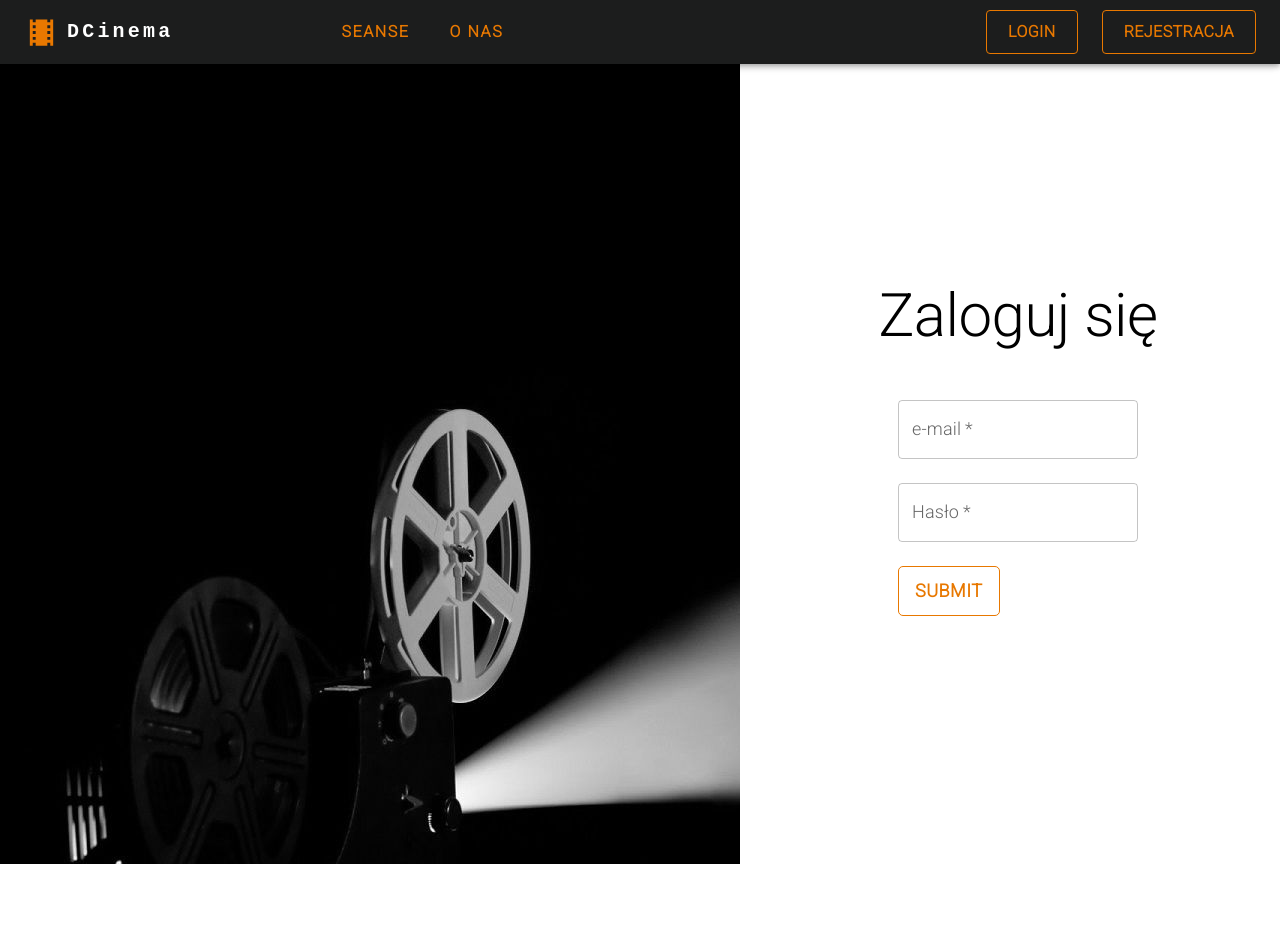
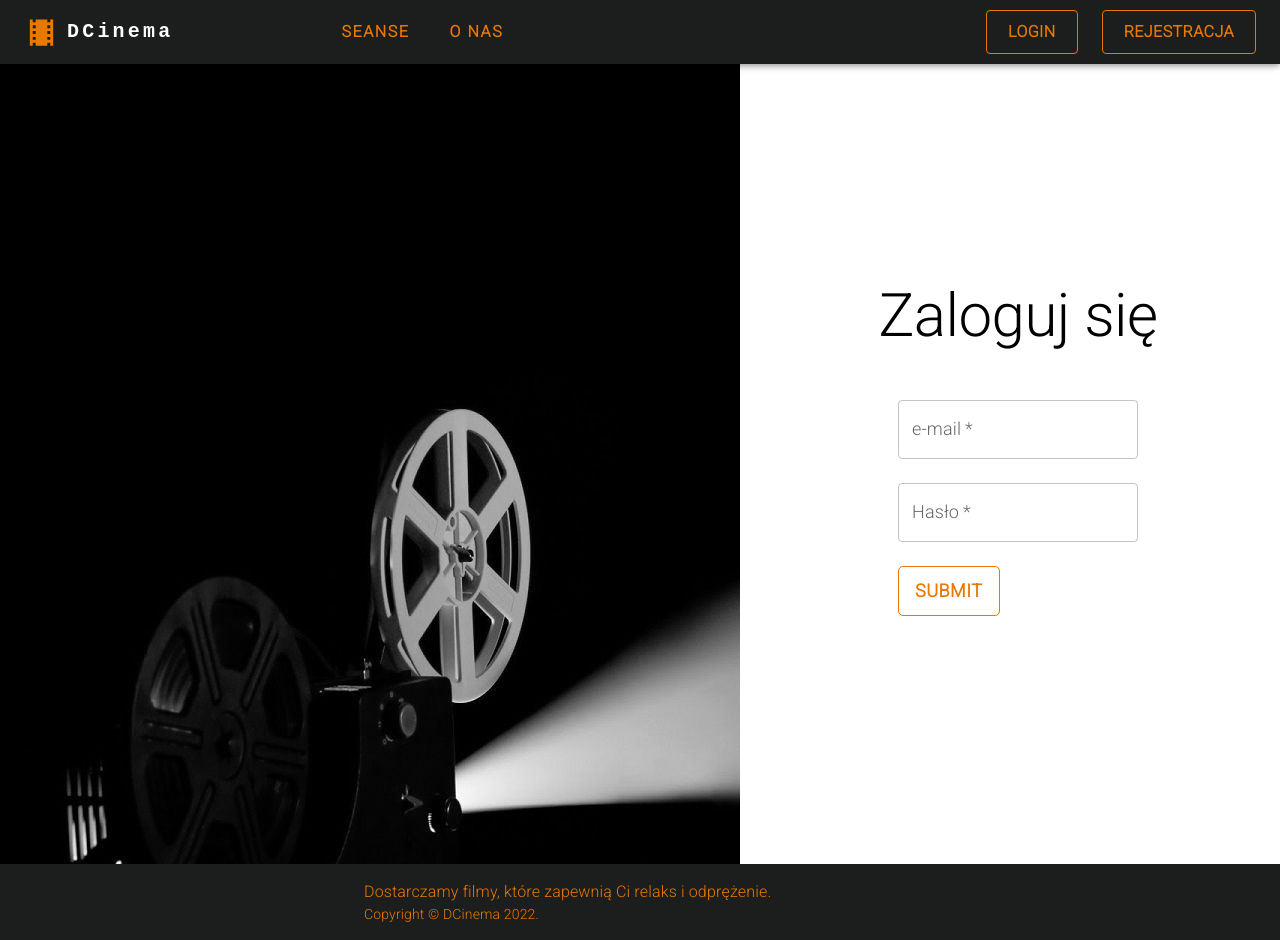
Before and after one commit to damianjasinski/bnabd_front, a React (Create React App) app: page /login in a window 1280 px wide. Before the commit the page ends 864 px from the top, so only its background shows below. Built offline with nearby package versions, Linux system fonts and the light colour scheme.

Commit message:
add footers

```diff
--- a/src/Guest/Footer.js
+++ b/src/Guest/Footer.js
@@ -1,8 +1,57 @@
 import React from 'react'
+import { BottomNavigation } from '@mui/material';
+import CssBaseline from '@mui/material/CssBaseline';
+import { ThemeProvider, createTheme } from "@mui/material/styles";
+import Typography from '@mui/material/Typography';
+import Container from '@mui/material/Container';
+import Link from '@mui/material/Link';
+import Navbar from "./Navbar";
+import Box from '@mui/material/Box';
+
+const theme = createTheme({
+  palette: {
+    type: "darkTheme",
+  },
+});
+
+function Copyright() {
+  return (
+    <Typography variant="body2" color="#e87800">
+      {'Copyright © '}
+        DCinema
+      {' '}
+      {new Date().getFullYear()}
+      {'.'}
+    </Typography>
+  );
+}
 
 const Footer = () => {
   return (
-    <div>Footer</div>
+      <Box
+        component="footer"
+        sx={{
+          py: 2,
+          px: 2,
+          mt: 'auto',
+          backgroundColor: "#1C1D1D",
+          color: "#e87800",
+        }}
+      >
+        <Box>
+        <Container maxWidth="sm">
+          <Typography variant="body1">
+            Dostarczamy filmy, które zapewnią Ci relaks i odprężenie.
+          </Typography>
+          <Copyright />
+        </Container>
+
+        </Box>
+
+
+      </Box>
+
+
   )
 }
 
--- a/src/Guest/Login.js
+++ b/src/Guest/Login.js
@@ -12,6 +12,7 @@ import Navbar from "./Navbar";
 import logo from "../Resource/cinema-09.jpg";
 import { Navigate } from "react-router-dom"
 import FormHelperText from '@mui/material/FormHelperText';
+import Footer from "./Footer";
 
 const axios = require("axios").default;
 
@@ -194,7 +195,7 @@ export default function Login() {
           </Grid>
         </Box>
       </Paper>
-
+      <Footer></Footer>
     </ThemeProvider>
   );
 }
--- a/src/Guest/Register.js
+++ b/src/Guest/Register.js
@@ -10,6 +10,7 @@ import { ThemeProvider, createTheme } from "@mui/material/styles";
 import Navbar from "./Navbar";
 import logo from "../Resource/cinema-09.jpg";
 import { Navigate } from "react-router-dom";
+import Footer from "./Footer";
 const axios = require("axios").default;
 
 const theme = createTheme({
@@ -267,6 +268,7 @@ export default function Register() {
           </Grid>
         </Box>
       </Paper>
+      <Footer></Footer>
     </ThemeProvider>
   );
 }
--- a/src/Guest/Seances.js
+++ b/src/Guest/Seances.js
@@ -9,6 +9,7 @@ import Button from "@mui/material/Button";
 import Paper from "@mui/material/Paper";
 import "react-responsive-carousel/lib/styles/carousel.min.css"; // requires a loader
 import { Carousel } from "react-responsive-carousel";
+import Footer from "./Footer";
 
 const axios = require("axios").default;
 
@@ -79,7 +80,9 @@ const Seances = () => {
           })}
         </Carousel>
       </Box>
+      <Footer></Footer>
     </Paper>
+
   );
 };
 
--- a/src/User/PaymentCards.js
+++ b/src/User/PaymentCards.js
@@ -7,6 +7,8 @@ import DeleteIcon from "@mui/icons-material/Delete";
 import SendIcon from "@mui/icons-material/Send";
 import Typography from "@mui/material/Typography";
 import { Container, Paper, Stack, TextField } from "@mui/material";
+import Footer from "../Guest/Footer";
+
 const axios = require("axios").default;
 
 const backgroundStyle = {
@@ -181,6 +183,7 @@ const PaymentCards = () => {
           </Container>
         </Box>
       </Box>
+      <Footer></Footer>
     </Paper>
   );
 };
--- a/src/User/ReserveCardItem.js
+++ b/src/User/ReserveCardItem.js
@@ -8,6 +8,7 @@ import Box from "@mui/material/Box";
 import Button from "@mui/material/Button";
 import Typography from "@mui/material/Typography";
 import { Link } from "react-router-dom";
+import Footer from "../Guest/Footer";
 
 const CardItem = (props) => {
   return (
@@ -44,6 +45,7 @@ const CardItem = (props) => {
           <img src={props.seance.titles.imUrl} height={450} />
         </Grid>
       </Grid>
+      <Footer></Footer>
     </Card>
   );
 };
--- a/src/User/Seances.js
+++ b/src/User/Seances.js
@@ -9,6 +9,7 @@ import Button from "@mui/material/Button";
 import Paper from "@mui/material/Paper";
 import "react-responsive-carousel/lib/styles/carousel.min.css"; // requires a loader
 import { Carousel } from "react-responsive-carousel";
+import Footer from "../Guest/Footer";
 
 const axios = require("axios").default;
 
@@ -81,6 +82,7 @@ const Seances = () => {
             </Carousel>
 
         </Box>
+        <Footer></Footer>
     </Paper>
   );
 };
```
